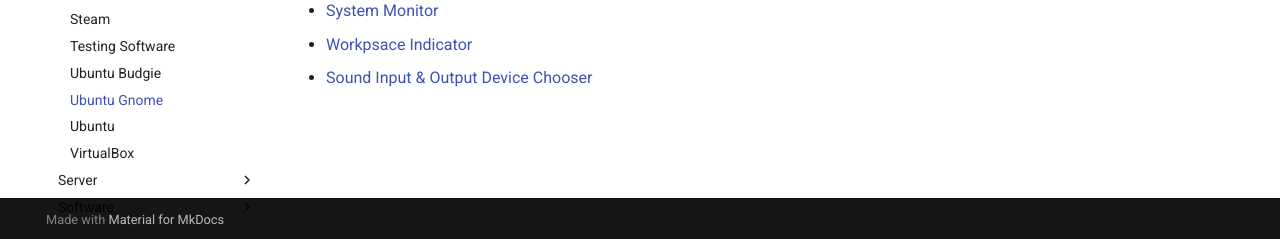
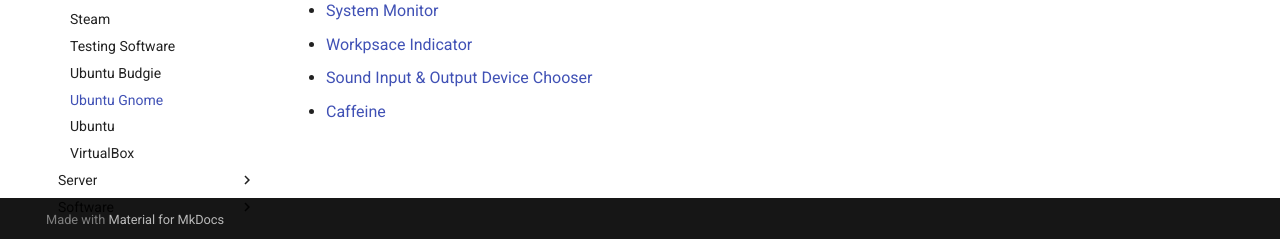
Before and after one commit to vician/wiki, an MkDocs documentation site: the page built from docs/Linux/Desktop/Ubuntu Gnome.md, in a window 1280 px wide. Shown: the part 658-897 px from the top of the page. Built offline with MkDocs 1.6.1 and Material for MkDocs 9.7.7, drawn with Linux system fonts in a browser that asks for light colours; comment, search, counter and statistics services are not loaded.

Commit message:
added caffeine

```diff
--- a/docs/Linux/Desktop/Ubuntu Gnome.md
+++ b/docs/Linux/Desktop/Ubuntu Gnome.md
@@ -16,3 +16,4 @@
 - [System Monitor](https://extensions.gnome.org/extension/120/system-monitor/)
 - [Workpsace Indicator](https://extensions.gnome.org/extension/21/workspace-indicator/)
 - [Sound Input & Output Device Chooser](https://extensions.gnome.org/extension/906/sound-output-device-chooser/)
+- [Caffeine](https://extensions.gnome.org/extension/517/caffeine/)
```
